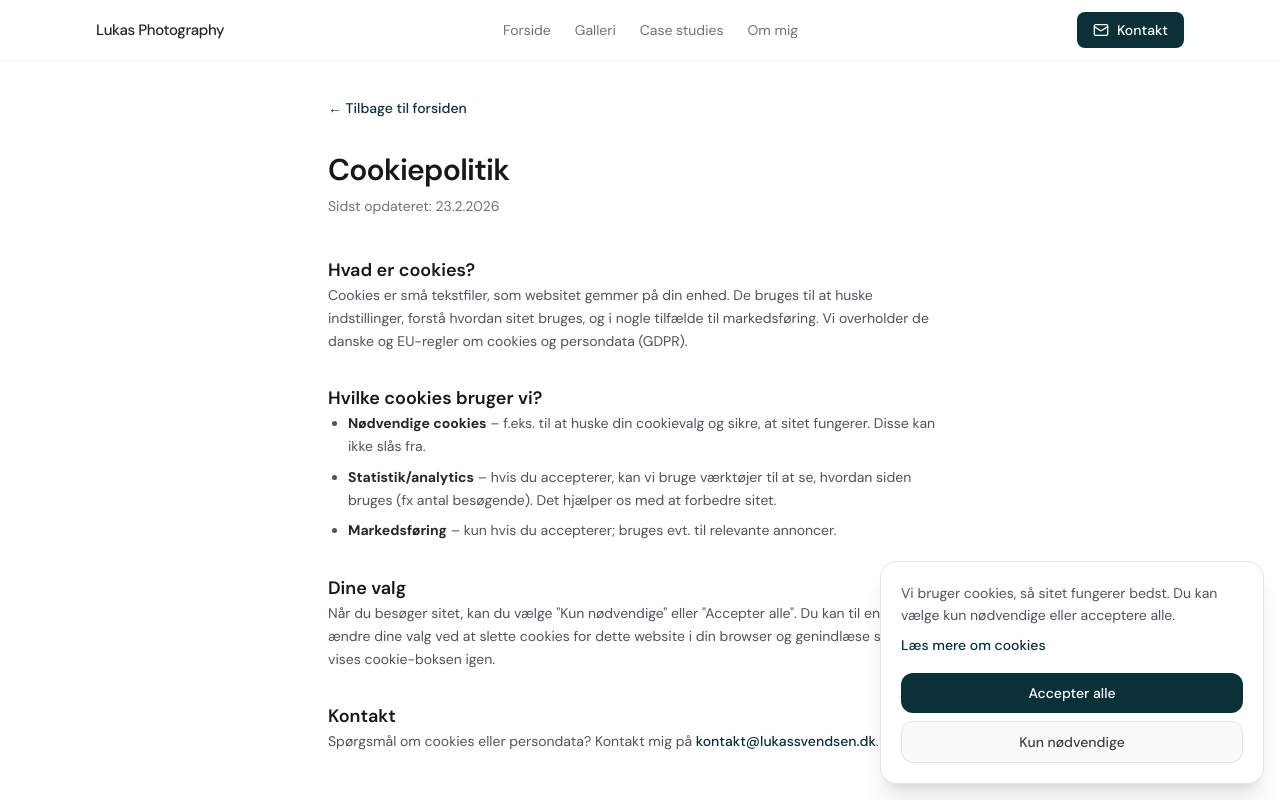
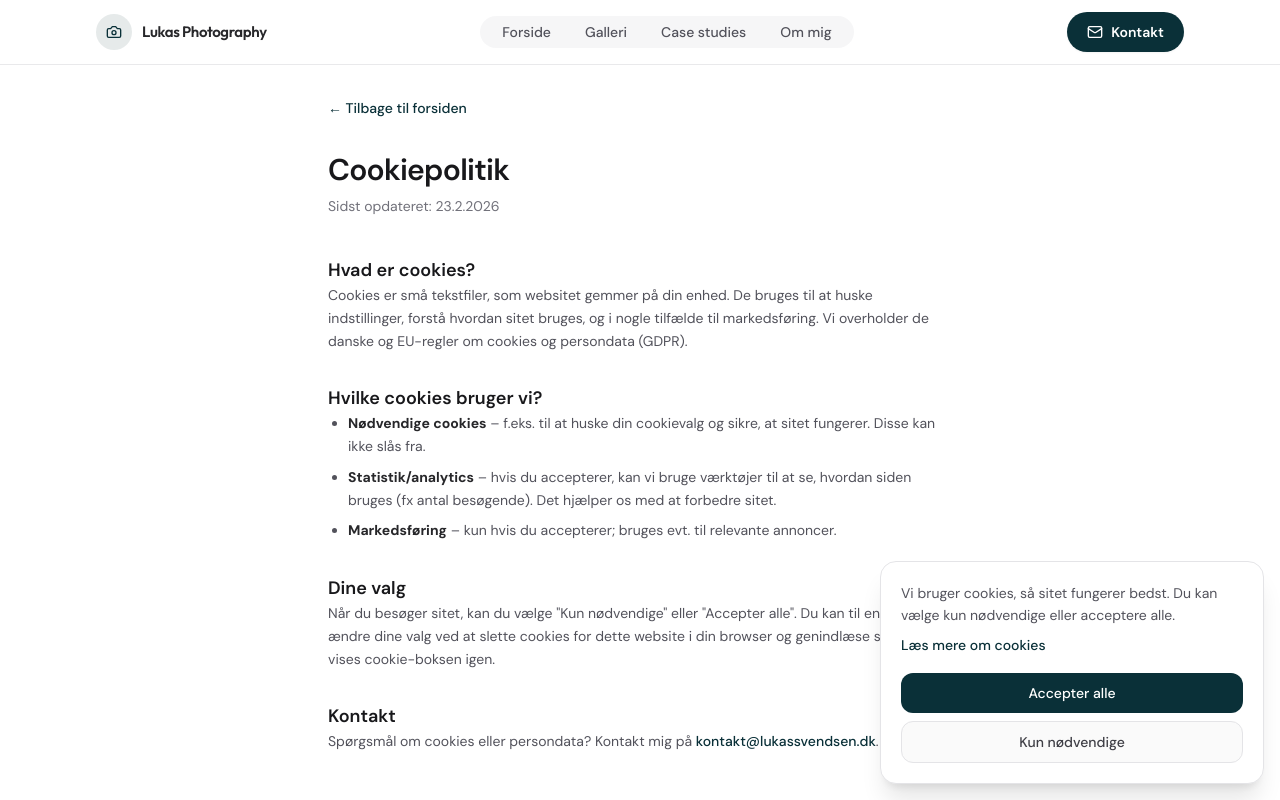
Before and after one commit to ItzLukaas/lukassvendsen, a Next.js app: page /cookies in a window 1280 px wide. Shown: the top 800 px of the page. Built offline with nearby package versions, Linux system fonts and the light colour scheme.

Commit message:
Enhance Header component with new Camera icon, improved styling, and updated link interactions for better user experience and accessibility.

```diff
--- a/src/components/Header.tsx
+++ b/src/components/Header.tsx
@@ -3,7 +3,7 @@
 import { useState, useEffect } from 'react';
 import Link from 'next/link';
 import { motion, AnimatePresence } from 'framer-motion';
-import { Menu, X, Mail } from 'lucide-react';
+import { Menu, X, Mail, Camera } from 'lucide-react';
 import { siteConfig } from '@/content/data';
 import { cn } from '@/lib/utils';
 
@@ -29,28 +29,31 @@ export function Header() {
   return (
     <header
       className={cn(
-        'fixed top-0 left-0 right-0 z-50 border-b transition-colors duration-200',
-        'border-zinc-100 bg-white/90 backdrop-blur-sm',
-        'dark:border-zinc-800/80 dark:bg-zinc-900/90',
-        scrolled && 'bg-white border-zinc-100 dark:bg-zinc-900 dark:border-zinc-800'
+        'fixed top-0 left-0 right-0 z-50 transition-all duration-300',
+        'border-b border-zinc-200/80 bg-white/80 backdrop-blur-md',
+        'dark:border-zinc-700/50 dark:bg-zinc-900/80',
+        scrolled && 'border-zinc-200/90 bg-white/95 shadow-sm dark:border-zinc-700 dark:bg-zinc-900/95 dark:shadow-zinc-950/20'
       )}
       role="banner"
     >
-      <nav className="mx-auto flex max-w-6xl items-center justify-between px-4 py-3 sm:px-6 lg:px-8">
+      <nav className="mx-auto flex max-w-6xl items-center justify-between gap-4 px-4 py-3 sm:px-6 lg:px-8">
         <Link
           href="/"
-          className="text-[15px] font-medium tracking-tight text-zinc-800 transition-colors hover:text-zinc-600 dark:text-white dark:hover:text-zinc-300"
+          className="group flex items-center gap-2.5 text-zinc-800 transition-colors hover:text-[hsl(var(--extra))] dark:text-white dark:hover:text-[hsl(var(--extra))]"
         >
-          {brandName}
+          <span className="flex h-9 w-9 items-center justify-center rounded-full bg-[hsl(var(--extra))]/10 text-[hsl(var(--extra))] transition-colors group-hover:bg-[hsl(var(--extra))]/20">
+            <Camera className="h-4 w-4" aria-hidden />
+          </span>
+          <span className="font-heading font-semibold tracking-tight text-[15px]">{brandName}</span>
         </Link>
 
-        {/* Desktop links */}
-        <ul className="hidden md:flex items-center gap-6">
+        {/* Desktop links – pill container */}
+        <ul className="hidden md:flex items-center gap-0.5 rounded-full bg-zinc-100/80 px-1.5 py-1 dark:bg-zinc-800/80">
           {LINKS.map(({ href, label }) => (
             <li key={href}>
               <Link
                 href={href}
-                className="text-sm text-zinc-500 transition-colors hover:text-zinc-900 dark:text-zinc-400 dark:hover:text-white"
+                className="relative rounded-full px-4 py-2 text-sm font-medium text-zinc-600 transition-colors hover:bg-white hover:text-zinc-900 hover:shadow-sm dark:text-zinc-400 dark:hover:bg-zinc-700 dark:hover:text-white"
               >
                 {label}
               </Link>
@@ -62,7 +65,7 @@ export function Header() {
         <div className="hidden md:block">
           <Link
             href="/#kontakt"
-            className="inline-flex items-center gap-2 rounded-lg bg-[hsl(var(--extra))] px-4 py-2 text-sm font-medium text-white transition-opacity hover:opacity-90"
+            className="inline-flex items-center gap-2 rounded-full bg-[hsl(var(--extra))] px-5 py-2.5 text-sm font-semibold text-white shadow-sm transition-all hover:opacity-90 hover:shadow-md"
           >
             <Mail className="h-4 w-4" aria-hidden />
             Kontakt
@@ -72,7 +75,7 @@ export function Header() {
         {/* Mobile menu button */}
         <button
           type="button"
-          className="md:hidden flex h-9 w-9 items-center justify-center rounded-lg text-zinc-500 transition-colors hover:bg-zinc-100 hover:text-zinc-800 dark:hover:bg-zinc-800 dark:hover:text-white"
+          className="md:hidden flex h-10 w-10 items-center justify-center rounded-full text-zinc-500 transition-colors hover:bg-zinc-100 hover:text-zinc-800 dark:hover:bg-zinc-800 dark:hover:text-white"
           onClick={() => setMenuOpen((o) => !o)}
           aria-expanded={menuOpen}
           aria-label={menuOpen ? 'Luk menu' : 'Åbn menu'}
@@ -85,33 +88,33 @@ export function Header() {
       <AnimatePresence initial={false}>
         {menuOpen && (
           <motion.div
-            className="absolute left-0 right-0 top-full z-40 border-t border-zinc-100 bg-white dark:border-zinc-800 dark:bg-zinc-900 md:hidden"
-            initial={{ opacity: 0, y: -4 }}
+            className="absolute left-0 right-0 top-full z-40 border-t border-zinc-200/80 bg-white/95 backdrop-blur-md dark:border-zinc-700 dark:bg-zinc-900/95 md:hidden"
+            initial={{ opacity: 0, y: -6 }}
             animate={{ opacity: 1, y: 0 }}
-            exit={{ opacity: 0, y: -4 }}
-            transition={{ duration: 0.15, ease: 'easeOut' }}
+            exit={{ opacity: 0, y: -6 }}
+            transition={{ duration: 0.2, ease: [0.32, 0.72, 0, 1] }}
           >
-            <ul className="py-3 px-4">
+            <ul className="py-4 px-4 space-y-0.5">
               {LINKS.map(({ href, label }, i) => (
                 <motion.li
                   key={href}
-                  initial={{ opacity: 0, x: -4 }}
+                  initial={{ opacity: 0, x: -8 }}
                   animate={{ opacity: 1, x: 0 }}
-                  transition={{ delay: 0.02 * i, duration: 0.15 }}
+                  transition={{ delay: 0.03 * i, duration: 0.2 }}
                 >
                   <Link
                     href={href}
-                    className="block py-2.5 text-sm text-zinc-600 transition-colors hover:text-zinc-900 dark:text-zinc-400 dark:hover:text-white"
+                    className="block rounded-xl py-3 px-4 text-sm font-medium text-zinc-600 transition-colors hover:bg-zinc-100 hover:text-zinc-900 dark:text-zinc-400 dark:hover:bg-zinc-800 dark:hover:text-white"
                     onClick={() => setMenuOpen(false)}
                   >
                     {label}
                   </Link>
                 </motion.li>
               ))}
-              <li className="mt-3 pt-3 border-t border-zinc-100 dark:border-zinc-800">
+              <li className="mt-4 pt-4 border-t border-zinc-200 dark:border-zinc-700">
                 <Link
                   href="/#kontakt"
-                  className="flex items-center justify-center gap-2 rounded-lg bg-[hsl(var(--extra))] px-4 py-3 text-sm font-medium text-white transition-opacity hover:opacity-90"
+                  className="flex items-center justify-center gap-2 rounded-full bg-[hsl(var(--extra))] px-5 py-3.5 text-sm font-semibold text-white shadow-sm transition-opacity hover:opacity-90"
                   onClick={() => setMenuOpen(false)}
                 >
                   <Mail className="h-4 w-4" aria-hidden />
```
